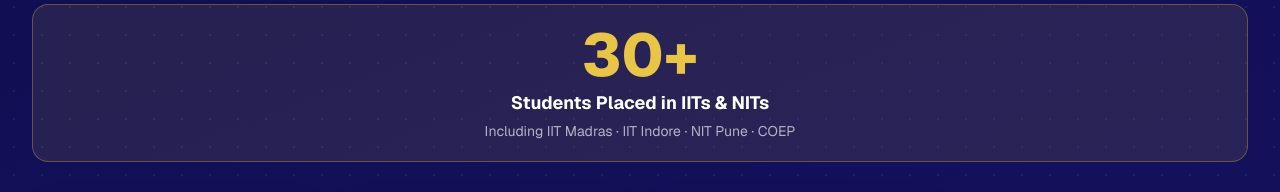
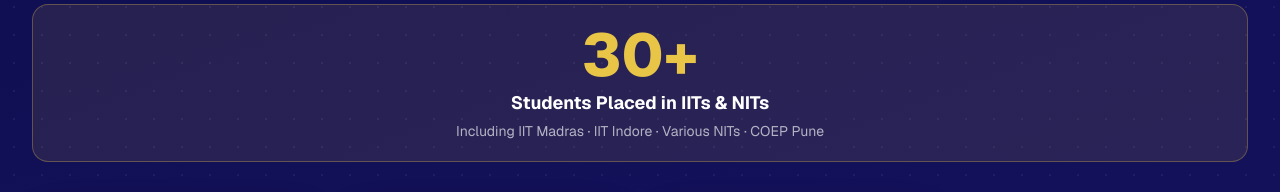
Before and after one commit to pratikdesai74/desai-classes-website, a Next.js app: page / in a window 1280 px wide. Shown: the part 3580-3772 px from the top of the page. Built offline with nearby package versions, Linux system fonts and the light colour scheme.

Commit message:
Fix incorrect NIT Pune reference in Results section
NIT Pune does not exist — replaced with 'Various NITs · COEP Pune'
to accurately reflect results.txt source data.

Co-Authored-By: Claude Sonnet 4.6 <noreply@anthropic.com>

```diff
--- a/src/components/Results.tsx
+++ b/src/components/Results.tsx
@@ -172,7 +172,7 @@ export default function Results() {
           <div className="text-center mb-8 bg-[#E8C547]/10 border border-[#E8C547]/30 rounded-2xl py-5 px-6">
             <div className="text-[#E8C547] font-extrabold text-5xl sm:text-6xl leading-none">30+</div>
             <div className="text-white font-bold text-lg mt-1">Students Placed in IITs &amp; NITs</div>
-            <div className="text-white/65 text-sm mt-1">Including IIT Madras · IIT Indore · NIT Pune · COEP</div>
+            <div className="text-white/65 text-sm mt-1">Including IIT Madras · IIT Indore · Various NITs · COEP Pune</div>
           </div>
 
           {/* Large portrait cards */}
```
